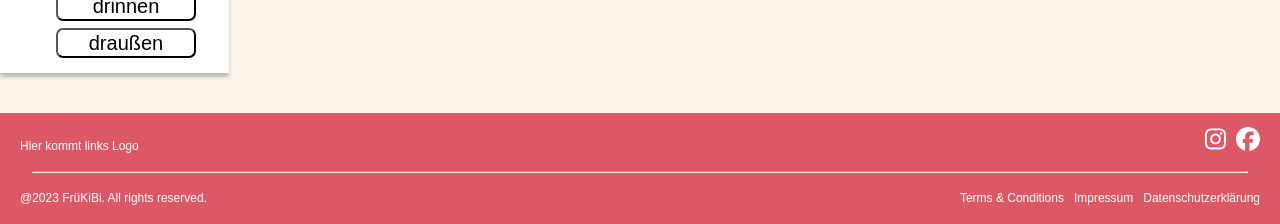
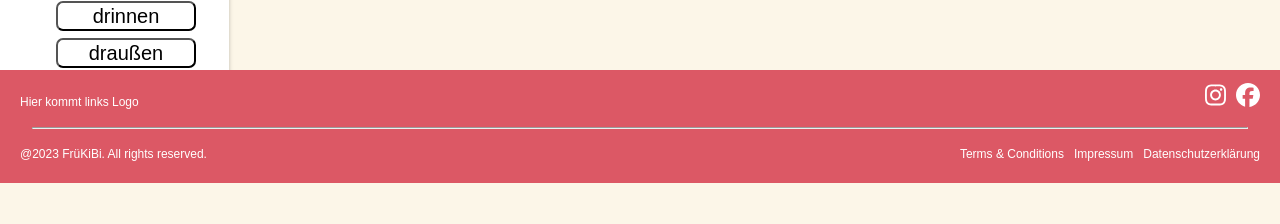
Before and after one commit to cropher/kinder-ag, a React (Create React App) app in the folder client/: page / in a window 1280 px wide. Shown: the part 617-841 px from the top of the page. After the commit the page ends 800 px from the top, so only its background shows below. Built offline with nearby package versions, Linux system fonts and the light colour scheme; no server answers; a web font is replaced by a local one.

Commit message:
CSS Footer angepasst
CSS des Footers angepasst, damit dieser immer am unteren Rand bleibt.

```diff
--- a/client/src/App.css
+++ b/client/src/App.css
@@ -42,6 +42,7 @@ section.content{
 .searchbar{
   /* display: inline-block; */
   /* float: left; */
+  margin-top: 10px;
   margin-left: 25%;
   box-shadow: 0px 4px 4px 0px rgba(0,0,0,0.25);
   width: 550px;
@@ -181,6 +182,7 @@ section.footer-area{
   background-color: #dc5865;
   padding-top: 10px;
   padding-bottom: 10px;
+  position: absolute;
   bottom: 0;
   width: 100%;
   font-size: 12px;
```
